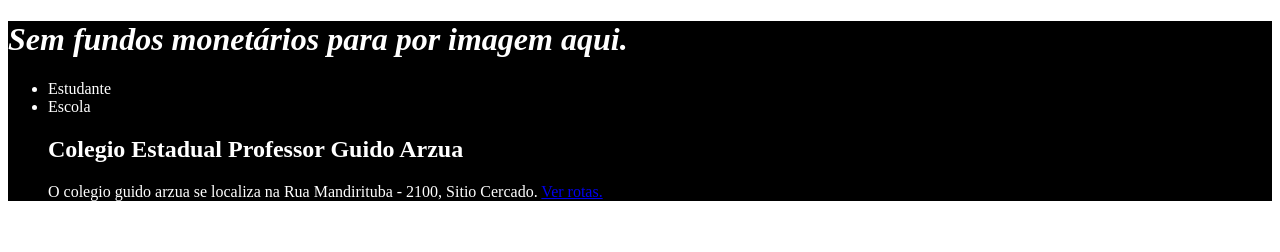
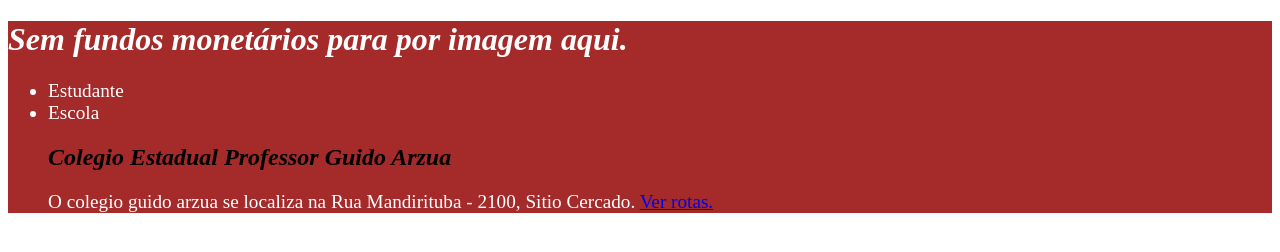
Before and after one commit to AlyssonMi/Alysson2C, a plain HTML site: page index.html in a window 1280 px wide. Drawn offline with Linux system fonts and the light colour scheme.

Commit message:
Update style.css

```diff
--- a/style.css
+++ b/style.css
@@ -1,5 +1,5 @@
 header {
-    background-color: black;
+    background-color: brown;
     color: white;
 }
 body {
@@ -8,5 +8,18 @@
 
 h1 {
     font-style: italic;
-    font-size: 18;
+    font-size: xx-large;
 }
+p1 {
+    font-size: larger;
+}
+p2 {
+    font-size: medium;
+}
+h2 {
+    font-style: italic;
+    color: black;
+}
+li {
+    font-size: larger;
+}
```
